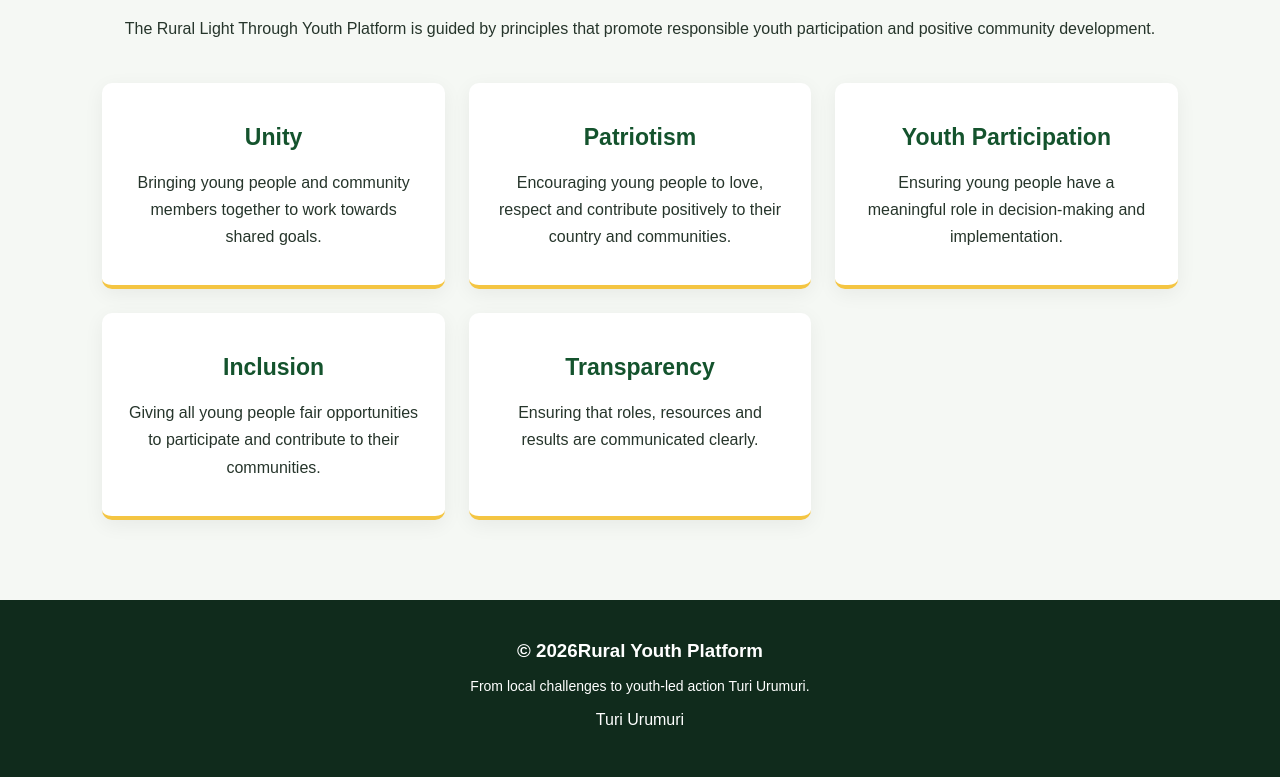
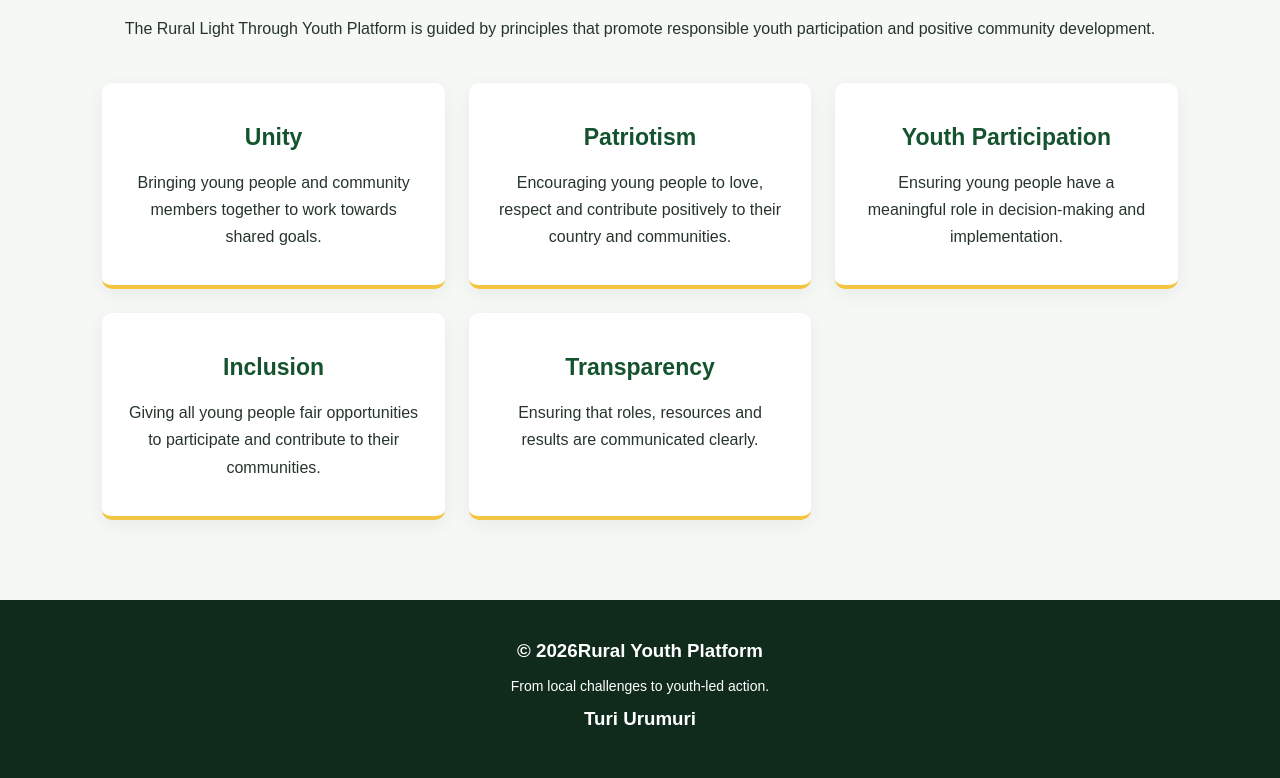
Before and after one commit to Abdiel137/platform, a plain HTML site: page about.html in a window 1280 px wide. Shown: the part 1112-1890 px from the top of the page. Drawn offline with Linux system fonts and the light colour scheme.

Commit message:
Update footer text in about.html

```diff
--- a/about.html
+++ b/about.html
@@ -119,8 +119,8 @@
 
 <footer>
   <h3>© 2026Rural Youth Platform </h3>
-  <p>From local challenges to youth-led action Turi Urumuri.</p>
-  <h3></h3>Turi Urumuri<h3></h3>
+  <p>From local challenges to youth-led action.</p>
+  <h3>Turi Urumuri</h3>
 </footer>
 
 </body>
```
